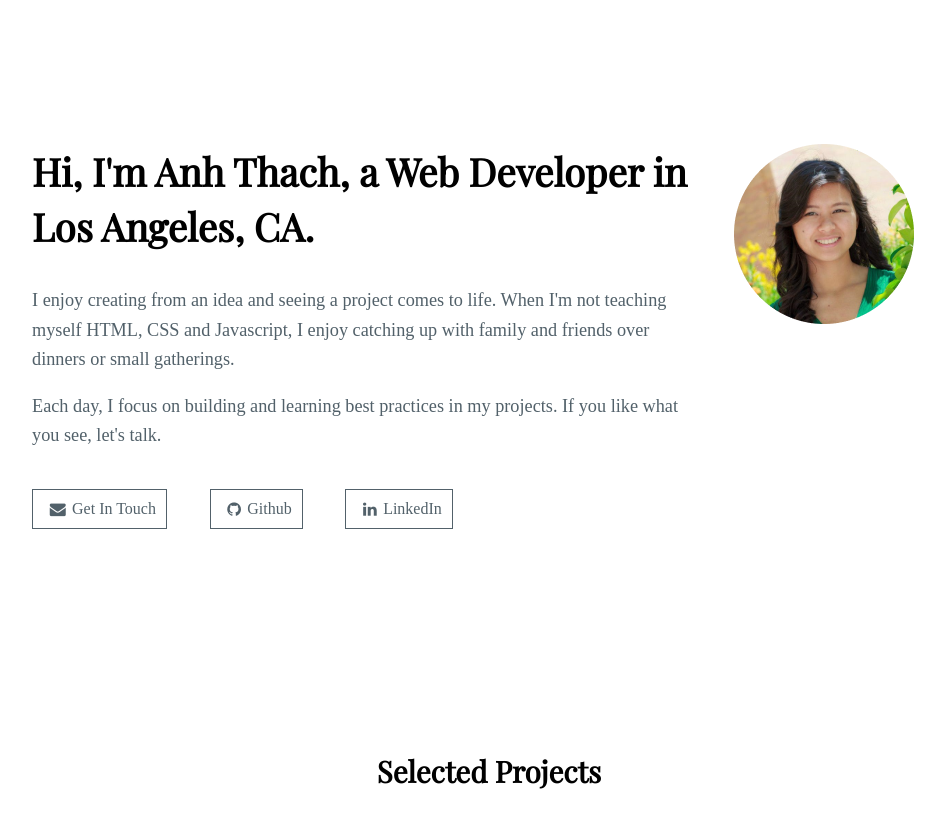
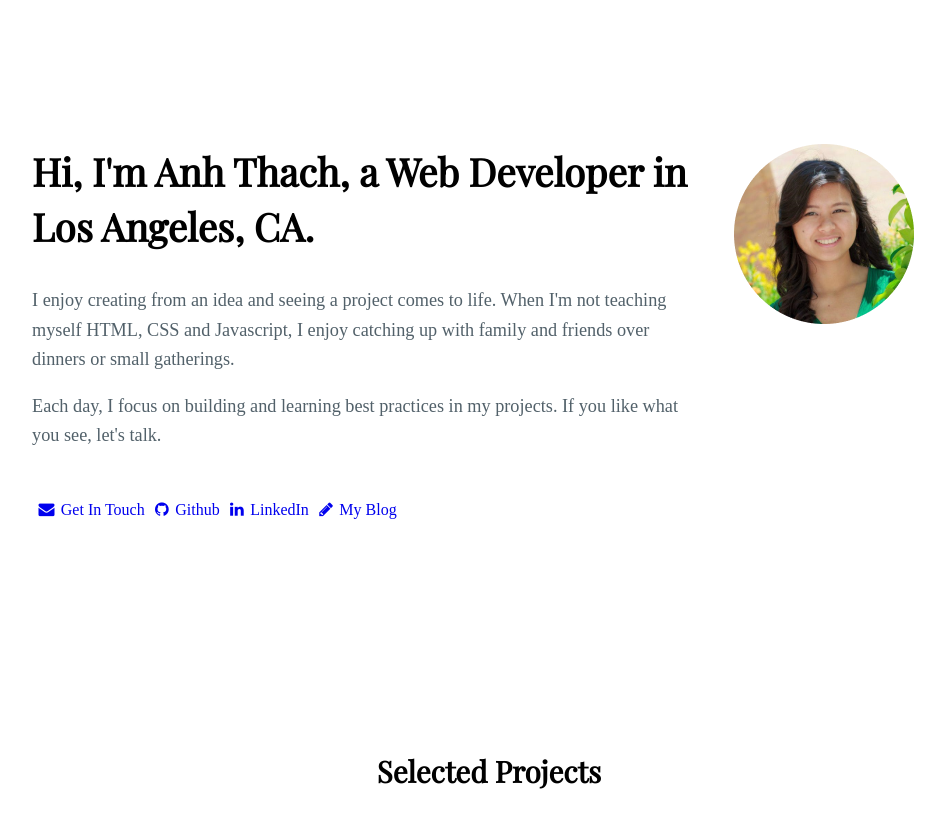
Before and after one commit to windan11/windan11.github.io, a Jekyll site: the page built from index.html, in a window 1280 px wide and 900 px high. Shown: the top 828 px of the window, without its empty margins (151-1096 px from the left). Built offline with Jekyll 4.4.1, drawn with Linux system fonts in a browser that asks for light colours; some web fonts are replaced.

Commit message:
add blog button & id to class
add blog button & change social media id into class

```diff
--- a/_layouts/default.html
+++ b/_layouts/default.html
@@ -18,9 +18,10 @@
 					<p>I enjoy creating from an idea and seeing a project comes to life. When I'm not teaching myself HTML, CSS and Javascript, I enjoy catching up with family and friends over dinners or small gatherings.
 					<p>Each day, I focus on building and learning best practices in my projects. If you like what you see, let's talk.</p>
 					<div class="row">
-						<a id="contact-btn" href="mailto:athach28@gmail.com"><i class="fa fa-envelope" aria-hidden="true"></i>Get In Touch</a>
-						<a id="contact-btn" href="https://github.com/windan11"><i class="fa fa-github"  aria-hidden="true"></i>Github</a>
-						<a id="contact-btn" href="https://www.linkedin.com/in/anh-thach"><i class="fa fa-linkedin" aria-hidden="true"></i>LinkedIn</a>
+						<a class="contact-btn" href="mailto:athach28@gmail.com"><i class="fa fa-envelope" aria-hidden="true"></i>Get In Touch</a>
+						<a class="contact-btn" href="https://github.com/windan11"><i class="fa fa-github"  aria-hidden="true"></i>Github</a>
+						<a class="contact-btn" href="https://www.linkedin.com/in/anh-thach"><i class="fa fa-linkedin" aria-hidden="true"></i>LinkedIn</a>
+						<a class="contact-btn" href="#"><i class="fa fa-pencil" aria-hidden="true"></i>My Blog</a>
 					</div>
 				</div>
 			</section>
```
